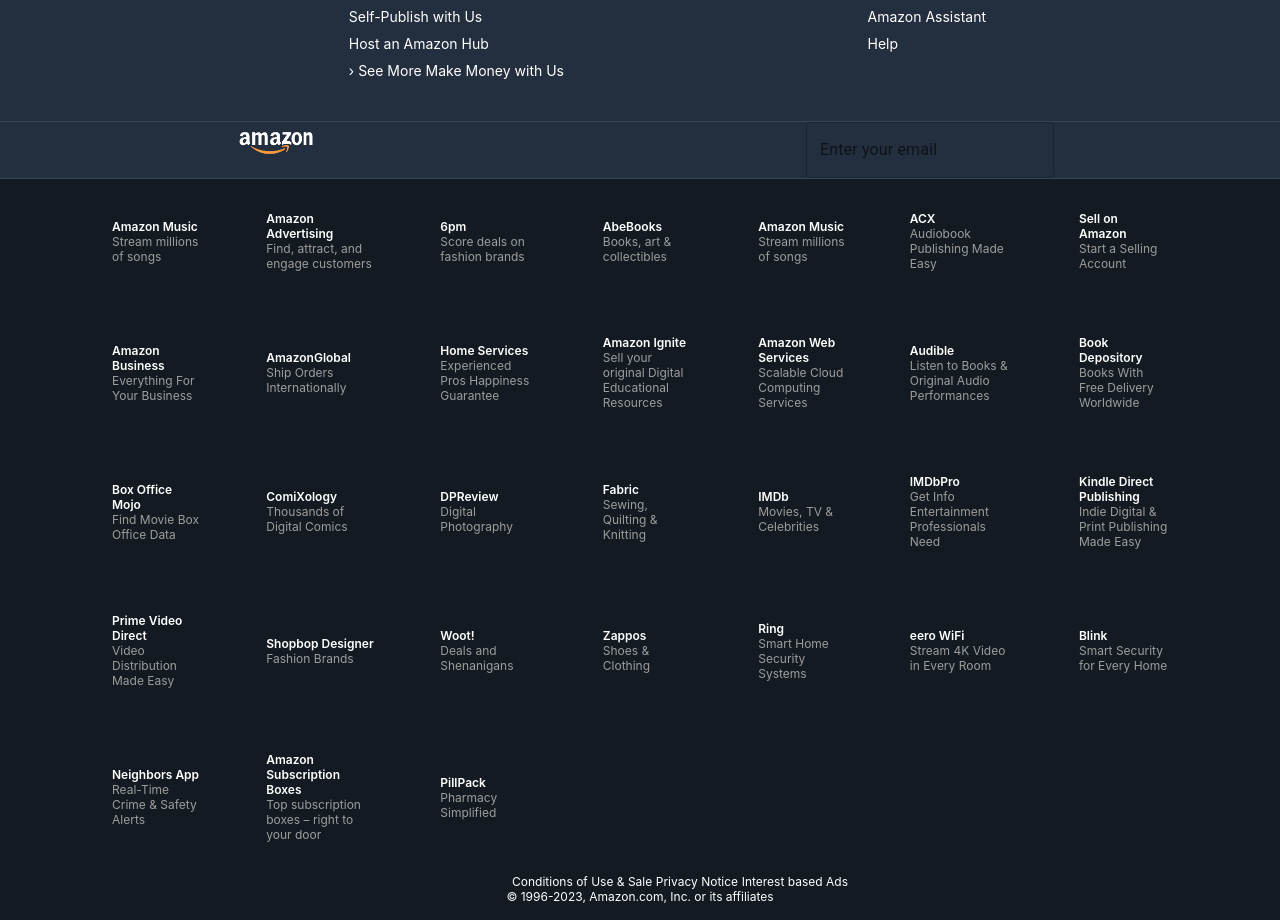
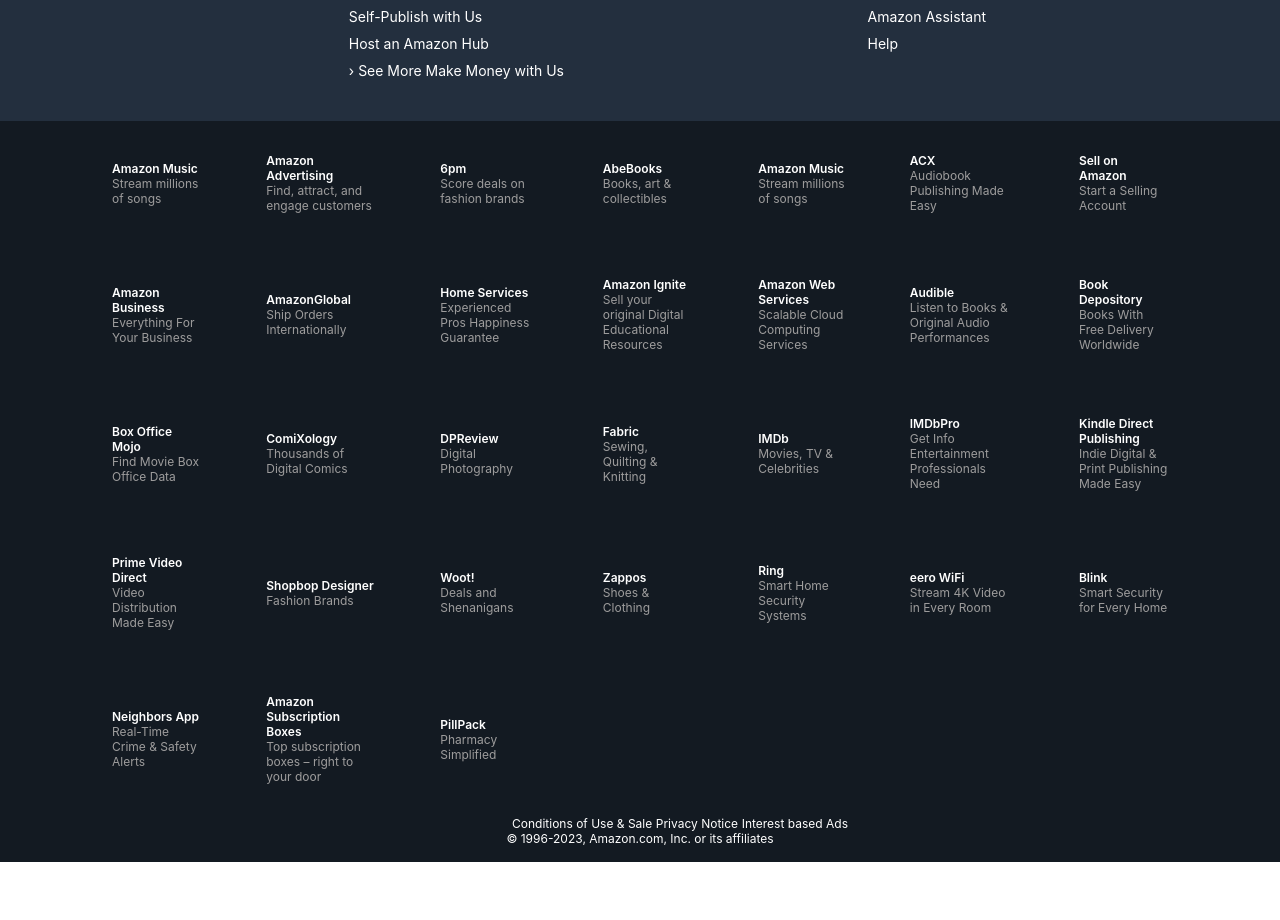
Before and after one commit to aman01197kumar/amazonClone, a React (Create React App) app: page / in a window 1280 px wide. Shown: the part 1164-2084 px from the top of the page. After the commit the page ends 2026 px from the top, so only its background shows below. Built offline with nearby package versions, Linux system fonts and the light colour scheme; no server answers.

Commit message:
uninstall some useless packeages

```diff
--- a/package.json
+++ b/package.json
@@ -4,9 +4,6 @@
   "private": true,
   "dependencies": {
     "@emotion/react": "^11.11.1",
-    "@emotion/styled": "^11.11.0",
-    "@material-ui/core": "^4.12.4",
-    "@mui/material": "^5.14.1",
     "@reduxjs/toolkit": "^1.9.5",
     "@testing-library/jest-dom": "^5.16.5",
     "@testing-library/react": "^13.4.0",
--- a/src/components/Utilites/Footer/Footer.jsx
+++ b/src/components/Utilites/Footer/Footer.jsx
@@ -2,14 +2,12 @@ import React from "react";
 import Button from "../../Button/Button";
 import AmazonBrief from "../AmazonBrief/AmazonBrief";
 import AmazonServices from "../AmazonServices/AmazonServices";
-import MidFooter from "../MidFooter/MidFooter";
 
 function Footer({ title }) {
   return (
     <div>
       <Button title={title} />
       <AmazonBrief />
-      <MidFooter />
       <AmazonServices />
     </div>
   );
--- a/src/components/Utilites/MidFooter/MidFooter.jsx
+++ /dev/null
@@ -1,26 +0,0 @@
-import React from "react";
-import styles from "./MidFooter.module.scss";
-import amazonLogo from "../../../assests/amazonIcon.png";
-import TextField from "@mui/material/TextField";
-// import Button from "@mui/material/Button";
-
-function MidFooter() {
-  return (
-    <div className={styles.MidFooter__wrapper}>
-      <div className={styles.MidFooter__container}>
-        <div className={styles.MidFooter__amazon__icon__container}>
-          <img src={amazonLogo} alt="amazonLogo" width="100px" />
-        </div>
-        <TextField
-          id="outlined-basic"
-          label="Enter your email"
-          variant="outlined"
-        >
-          English
-        </TextField>
-      </div>
-    </div>
-  );
-}
-
-export default MidFooter;
--- a/src/components/Utilites/MidFooter/MidFooter.module.scss
+++ /dev/null
@@ -1,12 +0,0 @@
-.MidFooter__wrapper {
-  background-color: #232f3e;
-  .MidFooter__container {
-    display: flex;
-    justify-content: space-around;
-  }
-  border-bottom: 1px solid #3a4553;
-  border-top: 1px solid #3a4553;
-  .MidFooter__amazon__icon__container {
-    width: 10%;
-  }
-}
```
Also changed, not shown: 1 other file (tests, documents, lock files or other folders).
